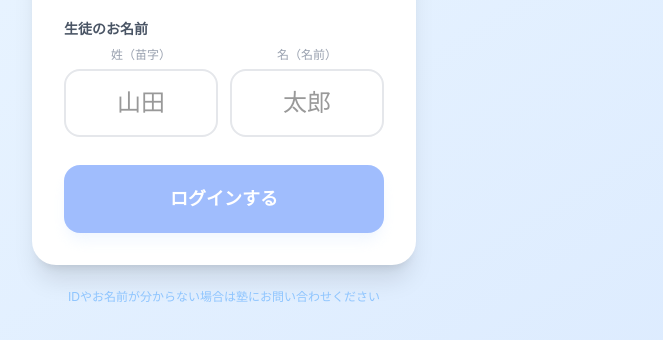
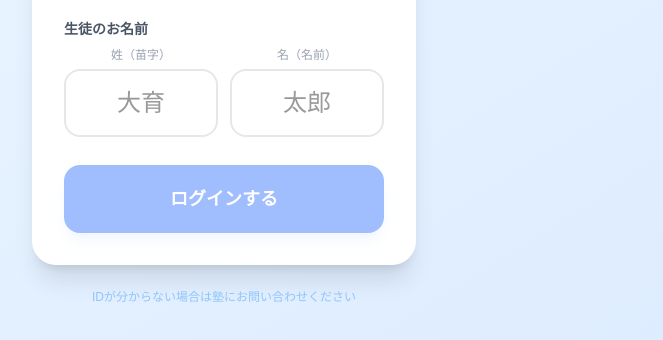
Before and after one commit to Taiiku-center/taiiku_summer2, a Next.js app: page /login in a window 1280 px wide. Shown: the part 394-734 px from the top of the page, without its empty margins (416-1079 px from the left). Built offline with nearby package versions, Linux system fonts and the light colour scheme.

Commit message:
Update login page: fix placeholder and footer text

```diff
--- a/app/login/page.tsx
+++ b/app/login/page.tsx
@@ -73,7 +73,7 @@ export default function LoginPage() {
                   type="text"
                   value={lastName}
                   onChange={e => setLastName(e.target.value)}
-                  placeholder="山田"
+                  placeholder="大育"
                   className="w-full text-2xl text-center border-2 border-gray-200 rounded-2xl py-4 px-2 focus:outline-none focus:border-blue-400 transition-colors"
                 />
               </div>
@@ -105,7 +105,7 @@ export default function LoginPage() {
           </button>
         </div>
       </div>
-      <p className="text-xs text-blue-300 mt-6">IDやお名前が分からない場合は塾にお問い合わせください</p>
+      <p className="text-xs text-blue-300 mt-6">IDが分からない場合は塾にお問い合わせください</p>
     </div>
   )
 }
```
